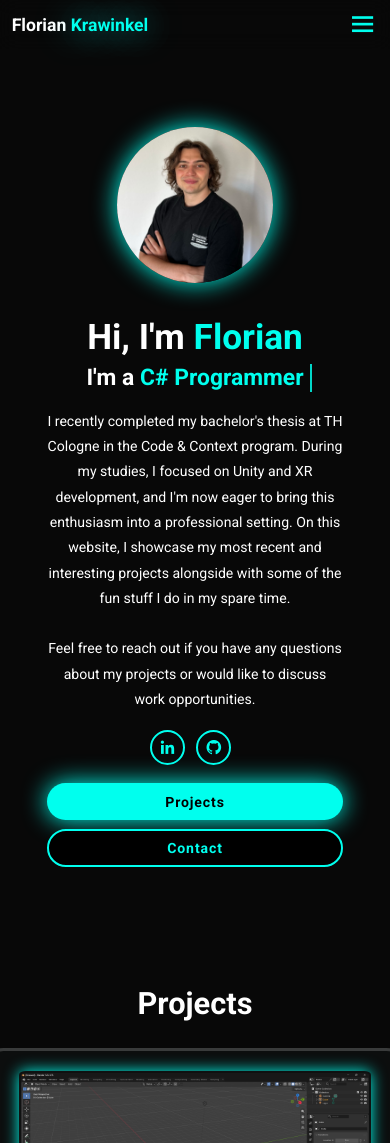
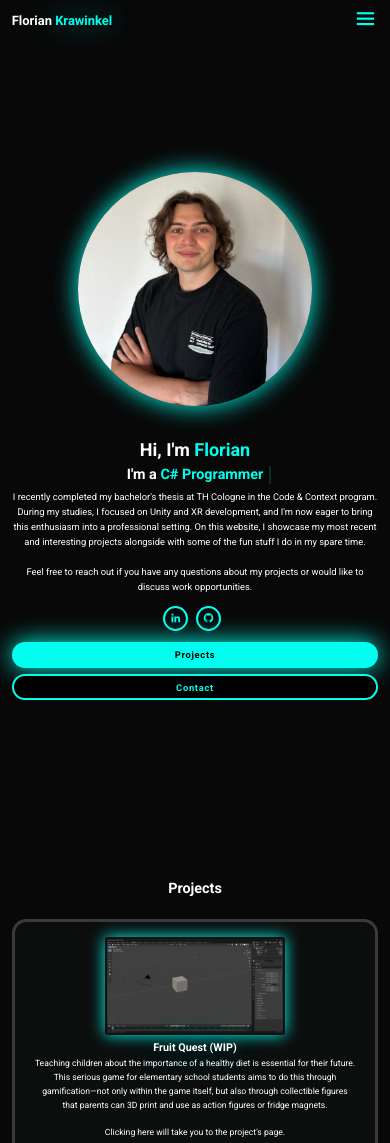
Before and after one commit to floriankrawinkel/floriankrawinkel, a plain HTML site: page index.html in a window 390 px wide. Shown: the top 1143 px of the page. Drawn offline with nearby package versions, Linux system fonts and the light colour scheme.

Commit message:
another try for the mobile version

```diff
--- a/style.css
+++ b/style.css
@@ -630,3 +630,154 @@ span {
 
     }
 }
+/* ===== 480PX BREAKPOINT (Small Mobile) ===== */
+@media (max-width: 480px) {
+    html {
+        font-size: 45%;
+    }
+
+    .header {
+        padding: 1rem 3%;
+    }
+
+    .logo {
+        font-size: 1.8rem;
+    }
+
+    section {
+        padding: 5rem 3% 2rem;
+    }
+
+    .home {
+        flex-direction: column;
+        margin: 0;
+        gap: 2rem;
+    }
+
+    .home-content {
+        align-items: center;
+        text-align: center;
+        order: 2;
+    }
+
+    .home-img {
+        order: 1;
+    }
+
+    .home-content h3 {
+        font-size: 2rem;
+        margin-bottom: 1rem;
+    }
+
+    .home-content h1 {
+        font-size: 2.5rem;
+        margin-top: 0.5rem;
+    }
+
+    .home-content p {
+        font-size: 1.3rem;
+        line-height: 1.6;
+        max-width: 100%;
+    }
+
+    .home-img img {
+        width: 60vw;
+        top: 1rem;
+    }
+
+    .text-animation {
+        font-size: 1.5rem;
+        min-width: auto;
+    }
+
+    .text-animation span::before {
+        animation: words 20s infinite;
+    }
+
+    .social-icons a {
+        width: 3.5rem;
+        height: 3.5rem;
+        font-size: 1.6rem;
+        margin: 1.5rem 0.8rem 1.5rem 0;
+    }
+
+    .btn-group {
+        flex-direction: column;
+        width: 100%;
+        gap: 0.8rem;
+    }
+
+    .btn-group a {
+        width: 100%;
+        padding: 0.8rem 1.5rem;
+        font-size: 1.3rem;
+        text-align: center;
+    }
+
+    .btn {
+        padding: 0.8rem 1.5rem;
+        font-size: 1.3rem;
+    }
+
+    .heading {
+        font-size: 2rem;
+        margin-bottom: 2rem;
+    }
+
+    .projects-box img {
+        width: 100%;
+        max-width: 25rem;
+    }
+
+    .project-item {
+        margin: 0;
+        padding: 15px 20px;
+        max-height: none;
+        min-height: auto;
+    }
+
+    .project-item h2 {
+        font-size: 1.5rem;
+        margin: 0.5rem 0;
+    }
+
+    .project-item p {
+        font-size: 1.2rem;
+        line-height: 1.6;
+    }
+
+    .contact form {
+        flex-direction: column;
+        gap: 1rem;
+        margin: 2rem auto;
+    }
+
+    .contact form .input-group,
+    .contact form .input-group-2 {
+        flex: 1;
+        width: 100%;
+    }
+
+    .contact form .input-box input,
+    .contact form textarea {
+        padding: 1.5rem;
+        font-size: 1.3rem;
+    }
+
+    .contact form .btn {
+        width: 100%;
+        margin-top: 1rem;
+    }
+
+    .footer .social a {
+        font-size: 18px;
+        width: 35px;
+        height: 35px;
+        line-height: 35px;
+        margin: 0 8px;
+    }
+
+    .footer .copyright {
+        font-size: 13px;
+    }
+}
```
